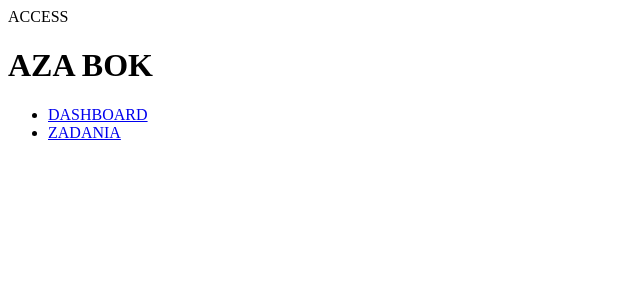
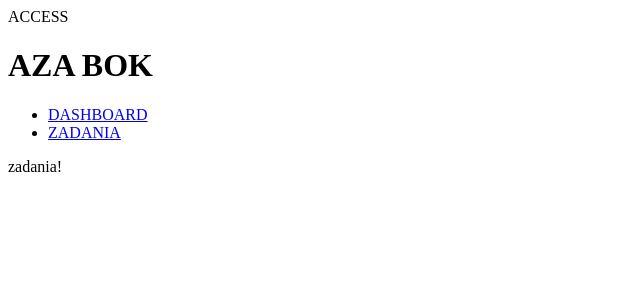
Before and after one commit to podniesm/react-redux-typescript-conf, a React app: page /zadania in a window 1280 px wide. Before the commit this address led to /nopermission. Shown: the top 300 px of the page, without its empty margins (0-640 px from the left). Built offline with nearby package versions, Linux system fonts and the light colour scheme; what redux-immutable-state-invariant would draw is missing.

Commit message:
auth temp

```diff
--- a/src/_core/security/AuthRoute.tsx
+++ b/src/_core/security/AuthRoute.tsx
@@ -11,28 +11,25 @@ export interface IAuthRouteProps extends RouteProps {
     user: User;
 }
 
-const authRoute: React.StatelessComponent<IAuthRouteProps> = (props): JSX.Element => {
-    if (!props.user) {
+const authRoute: React.StatelessComponent<IAuthRouteProps> = ({component, ...rest}): JSX.Element => {
+    const user = rest.user;
+    return (
+        <Route {...rest} render={(props: RouteProps) => temp(props, user, rest.permissions, component)}/>
+    );
+};
+
+function temp(props: RouteProps, user: User, permissions: string[], component: any): JSX.Element {
+    if (!user) {
         return (
             <Redirect to={{pathname: '/login', state: { from: props.location }}}/>
         );
     }
-    if (!props.user.authorize(props.permissions)) {
+    if (!user.authorize(permissions)) {
         return (
             <Redirect to={{pathname: '/nopermission', state: { from: props.location }}}/>
         );
     }
-    return (
-        <Route
-            path={props.path}
-            component={props.component}
-            exact={props.exact}
-            children={props.children}
-            location={props.location}
-            strict={props.strict}
-            render={props.render}
-        />
-    );
-};
+    return React.createElement(component, props);
+}
 
 export default authRoute;
--- a/src/common/layout/Main.tsx
+++ b/src/common/layout/Main.tsx
@@ -6,6 +6,7 @@ import {
 import AuthRoute from '../../_core/security/AuthRoute';
 import AuthSection from '../../_core/security/AuthSection';
 import User from '../../_core/security/User';
+import Tasks from '../../tasks/Tasks';
 import IMenuItemData from '../menu/IMenuItemData';
 import Menu from '../menu/Menu';
 import MenuItem from '../menu/MenuItem';
@@ -37,7 +38,12 @@ class Main extends React.Component<any, any> {
                     user={user}
                     permissions={['one1']}
                 />
-                <Route path='/zadania' component={() => <div>zadania!</div>}/>
+                <AuthRoute
+                    path='/zadania'
+                    component={Tasks}
+                    user={user}
+                    permissions={['one']}
+                />
             </div>
         );
     }
--- /dev/null
+++ b/src/tasks/Tasks.tsx
@@ -0,0 +1,11 @@
+import * as React from 'react';
+
+class Tasks extends React.Component<any, any> {
+    public render(): JSX.Element {
+        return (
+            <div>zadania!</div>
+        );
+    }
+}
+
+export default Tasks;
```
